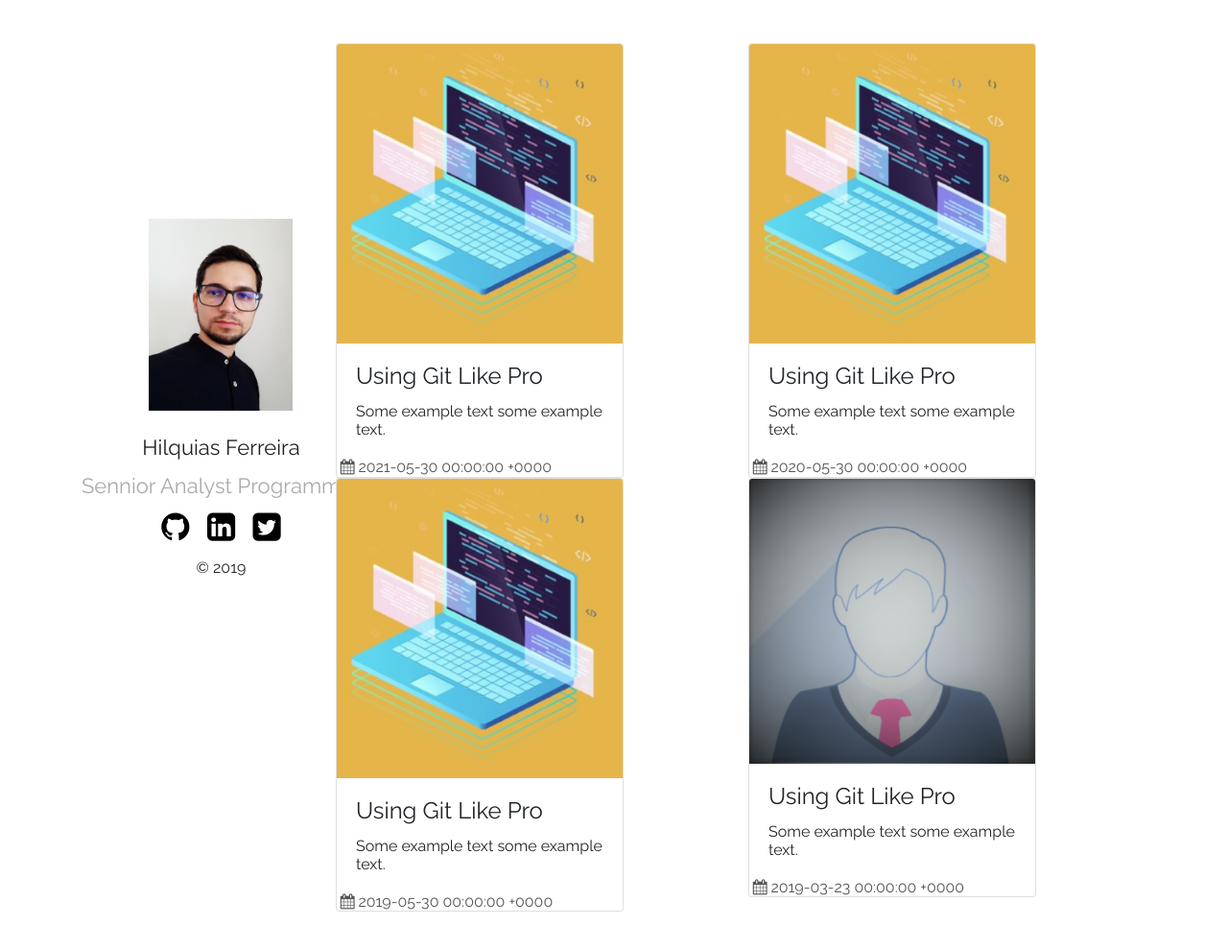
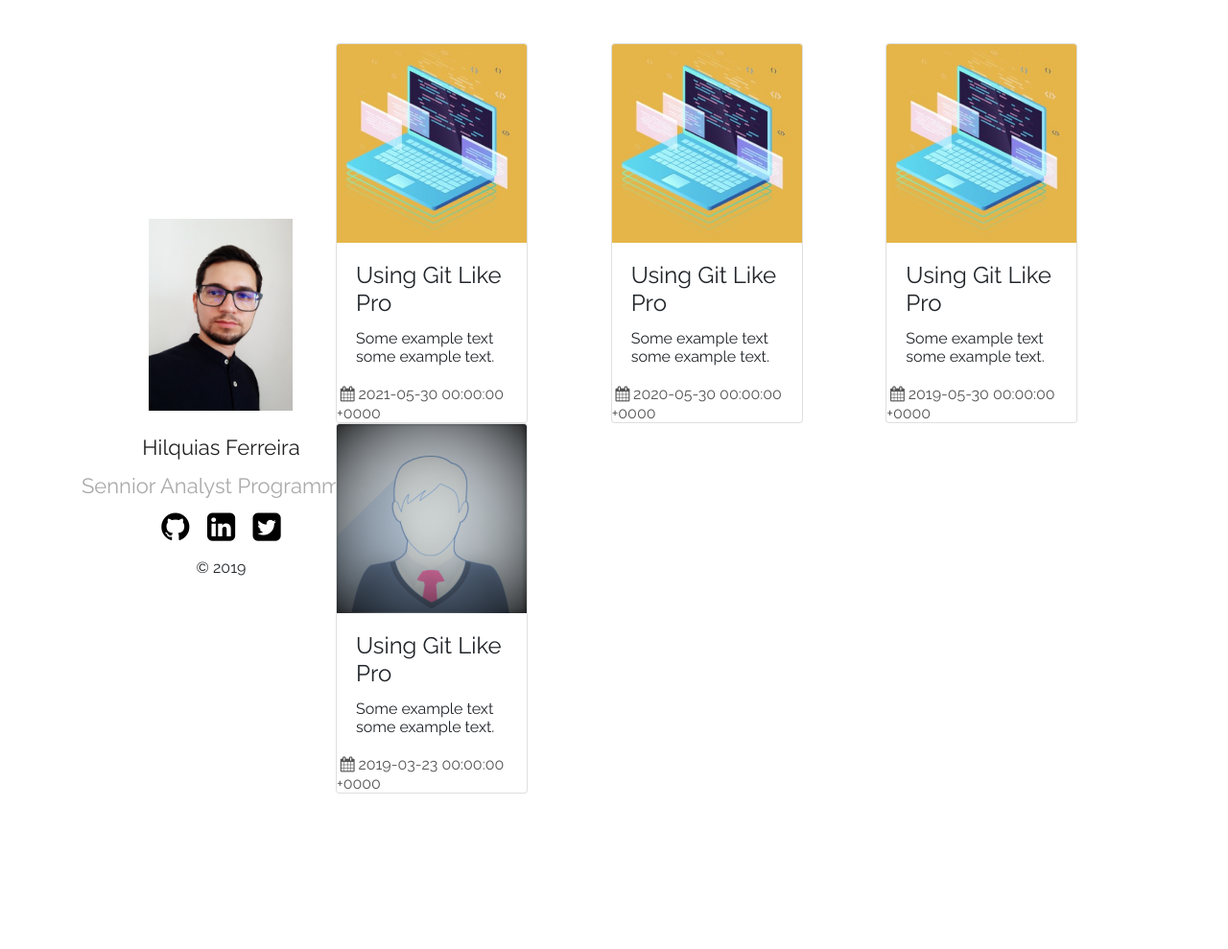
Before and after one commit to hilquiasferreira/hilquiasferreira.github.io, a Jekyll site: the page built from index.md, in a window 1280 px wide and 995 px high. Shown: the top 989 px of the window at 96% size. Built offline with Jekyll 4.4.1, drawn with Linux system fonts in a browser that asks for light colours.

Commit message:
homefile

```diff
--- a/_layouts/home.html
+++ b/_layouts/home.html
@@ -15,7 +15,7 @@ layout: default
 		{%- for post in site.posts -%}
 		<div class="col" >
 			<div class="container">
-				<div class="card" style="width:300px">
+				<div class="card" style="width:200px">
 					<img class="card-img-top" src="/{{ post.thumbnail }}"  alt="Card image" style="width:100%">
 					<div class="card-body">
 						<h4 class="card-title">{{ post.title | escape }}</h4>
```
